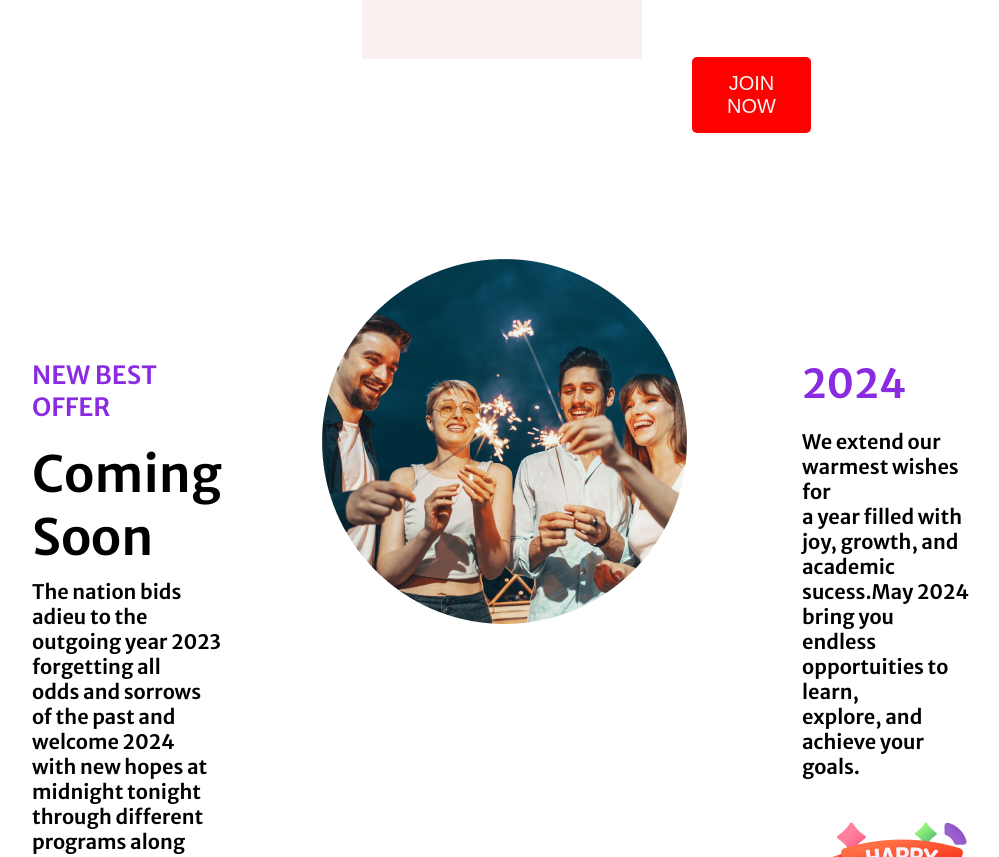
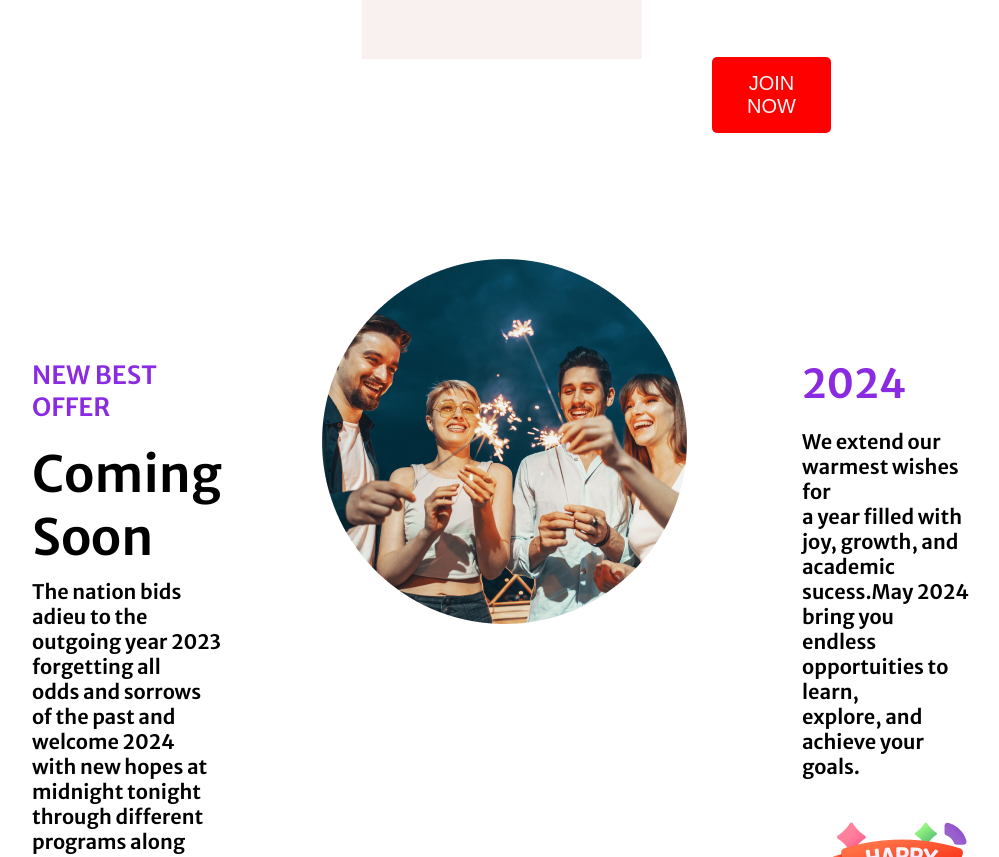
Before and after one commit to datta-toma/B9A1-New-Year, a plain HTML site: page index.html in a window 1280 px wide. Shown: the part 2743-3600 px from the top of the page, without its empty margins (138-1137 px from the left). Drawn offline with Linux system fonts and the light colour scheme.

Commit message:
add size

```diff
--- a/style.css
+++ b/style.css
@@ -118,7 +118,7 @@ button{
     font-size: 20px;
     color:whitesmoke;
     padding: 15px 35px;
-    margin-left: 330px;
+    margin-left: 350px;
     margin-top:60px;
 }
 
```
